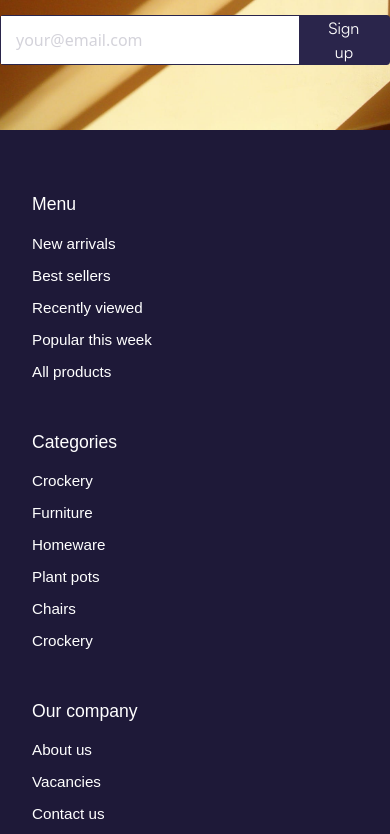
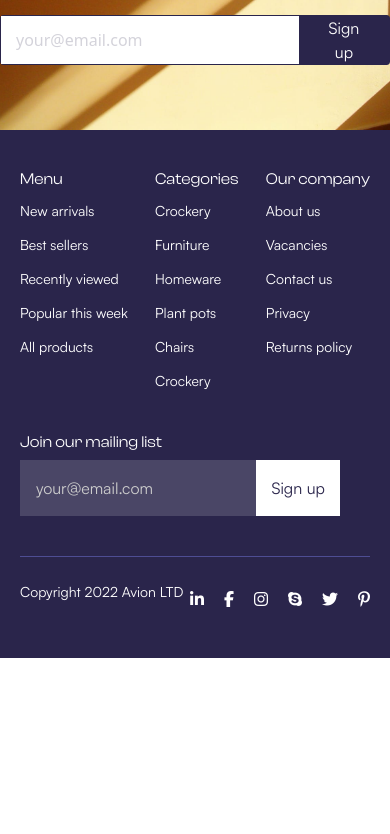
Before and after one commit to akobirdev-collab/exam-month-2, a plain HTML site: page index.html in a window 390 px wide. Shown: the part 3720-4554 px from the top of the page. After the commit the page ends 4378 px from the top, so only its background shows below. Drawn offline with nearby package versions, Linux system fonts and the light colour scheme.

Commit message:
last changed

```diff
--- a/assets/components/_footer.scss
+++ b/assets/components/_footer.scss
@@ -1,27 +1,35 @@
+$main-font:"Clash Display";
+$secondary-font:"Satoshi";
+$main-bg-color:#2a254b;
+$main-text-color:#fff;
+$main-btn-bg-color:rgba(255, 255, 255, 0.15);
+$btn-secondary-color:#2a254b;
+@font-face {
+    font-family: "Clash Display";
+    src: url(../fonts/ClashDisplay_Complete/Fonts/TTF/ClashDisplay-Variable.ttf);
+}
+@font-face {
+    font-family: "Satoshi";
+    src: url(../fonts/Satoshi_Complete/Fonts/TTF/Satoshi-Variable.ttf);
+}
 .footer {
-    background-color: #1e1938;
-    color: #fff;
-    padding: 4rem 2rem;
-    font-family: sans-serif;
-
-    .container {
-        max-width: 1200px;
-        margin: 0 auto;
-    }
+    background: $main-bg-color;
+    padding: 40px 20px;
+    width: 100%;
+    height: auto;
 
     .top-footer {
         display: flex;
         flex-wrap: wrap;
         justify-content: space-between;
-        gap: 2rem;
-        margin-bottom: 2rem;
-
+        gap: 25px;
+        margin-bottom: 40px;
         .footer-column {
-            flex: 1 1 200px;
-
             h4 {
-                font-size: 1.1rem;
-                margin-bottom: 1rem;
+                font-family: $main-font;
+                font-weight: 400;
+                font-size: 16px;
+                color: $main-text-color;
             }
 
             ul {
@@ -29,12 +37,14 @@
                 padding: 0;
 
                 li {
-                    margin-bottom: 0.5rem;
+                    margin-bottom: 10px;
 
                     a {
+                            font-family: $secondary-font;
+                            font-weight: 400;
+                            font-size: 14px;
+                            color: $main-text-color;
                             text-decoration: none;
-                        color: #fff;
-                        font-size: 0.95rem;
 
                         &:hover {
                             text-decoration: underline;
@@ -46,18 +56,19 @@
             .newsletter {
                 display: flex;
                 width: 100%;
-                            max-width: 320px;
-                            background-color: #3e3860;
+                width: 320px;
                 border-radius: 4px;
-                            overflow: hidden;
-
                 input {
-                                flex: 1;
+                    padding: 16px 32px;
+                    width: 100%;
+                    height: 56px;
                     padding: 0.75rem 1rem;
                     border: none;
-                                background-color: transparent;
-                                color: #fff;
-                                font-size: 0.95rem;
+                    background:$main-btn-bg-color;
+                    font-family: $secondary-font;
+                    font-weight: 400;
+                    font-size: 16px;
+                    color: $main-text-color;
 
                     &::placeholder {
                         color: #ccc;
@@ -69,11 +80,15 @@
                 }
 
                 button {
-                                padding: 0 1rem;
-                                background-color: #fff;
-                                color: #1e1938;
+                    width: 118px;
+                    height: 56px;
+                    background-color: $main-text-color;
                     border: none;
-                                font-weight: 600;
+                    font-family: $secondary-font;
+                    font-weight: 400;
+                    font-size: 16px;
+                    line-height: 150%;
+                    color: $btn-secondary-color;
                     cursor: pointer;
                     transition: background-color 0.3s ease;
 
@@ -90,26 +105,115 @@
         justify-content: space-between;
         align-items: center;
         flex-wrap: wrap;
-        border-top: 1px solid #3e3860;
-        padding-top: 1.5rem;
+        border-top: 1px solid #4e4d93;
+        padding-top: 24px;
 
         p {
-            margin: 0;
-            font-size: 0.85rem;
+            font-family: $secondary-font;
+            font-weight: 400;
+            font-size: 14px;
+            color: $main-text-color;
         }
 
         .social-icons {
             display: flex;
-            gap: 1rem;
+            gap: 20px;
 
             a {
-                color: #fff;
-                font-size: 1.2rem;
-
+                color: $main-text-color;
                 &:hover {
                     color: #ccc;
                 }
             }
         }
     }
+        @media (max-width: 1024px) {
+            .footer {
+                .top-footer {
+                    flex-direction: column;
+                    align-items: flex-start;
+
+                    .footer-column {
+                        width: 100%;
+                        max-width: 100%;
                     }
+                }
+
+                .bottom-footer {
+                    justify-content: center;
+                    text-align: center;
+
+                    p,
+                    .social-icons {
+                        width: 100%;
+                        justify-content: center;
+                    }
+                }
+            }
+        }
+
+        @media (max-width: 768px) {
+            .footer {
+                padding: 30px 15px;
+
+                .top-footer {
+                    gap: 20px;
+
+                    .footer-column {
+                        .newsletter {
+                            flex-direction: column;
+                            gap: 10px;
+
+                            input,
+                            button {
+                                width: 100%;
+                            }
+                        }
+                    }
+                }
+
+                .bottom-footer {
+                    flex-direction: column;
+                    gap: 15px;
+                }
+            }
+        }
+        @media (max-width: 480px) {
+  .footer {
+    .top-footer {
+      .footer-column {
+        h4 {
+          font-size: 14px;
+        }
+
+        ul li a {
+          font-size: 13px;
+        }
+
+        .newsletter input {
+          font-size: 14px;
+        }
+
+        .newsletter button {
+          font-size: 14px;
+          height: 48px;
+        }
+      }
+    }
+
+    .bottom-footer {
+      p {
+        font-size: 13px;
+      }
+
+      .social-icons {
+        gap: 15px;
+
+        a {
+          font-size: 16px;
+        }
+      }
+    }
+  }
+}
+}
--- a/index.html
+++ b/index.html
@@ -167,9 +167,6 @@
         </section>
     </main>
 
-<!-- Font Awesome link -->
-<link rel="stylesheet" href="https://cdnjs.cloudflare.com/ajax/libs/font-awesome/6.4.0/css/all.min.css" />
-
 <footer class="footer">
     <div class="container">
         <div class="top-footer">
```
Also changed, not shown: assets/styles/main.css, 1 other file. Lines whose indentation alone changed are shown as unchanged.
